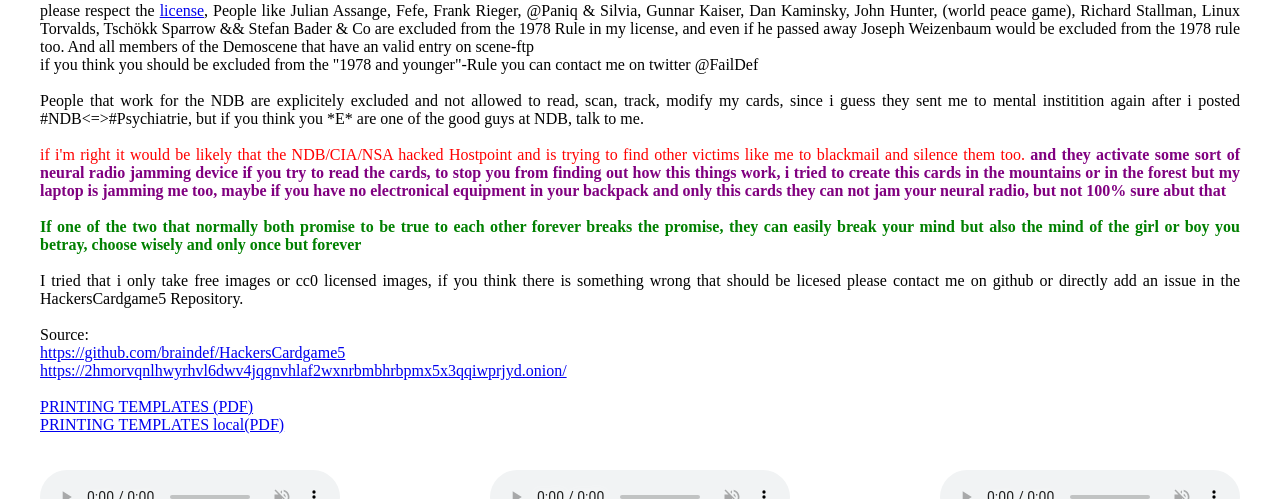
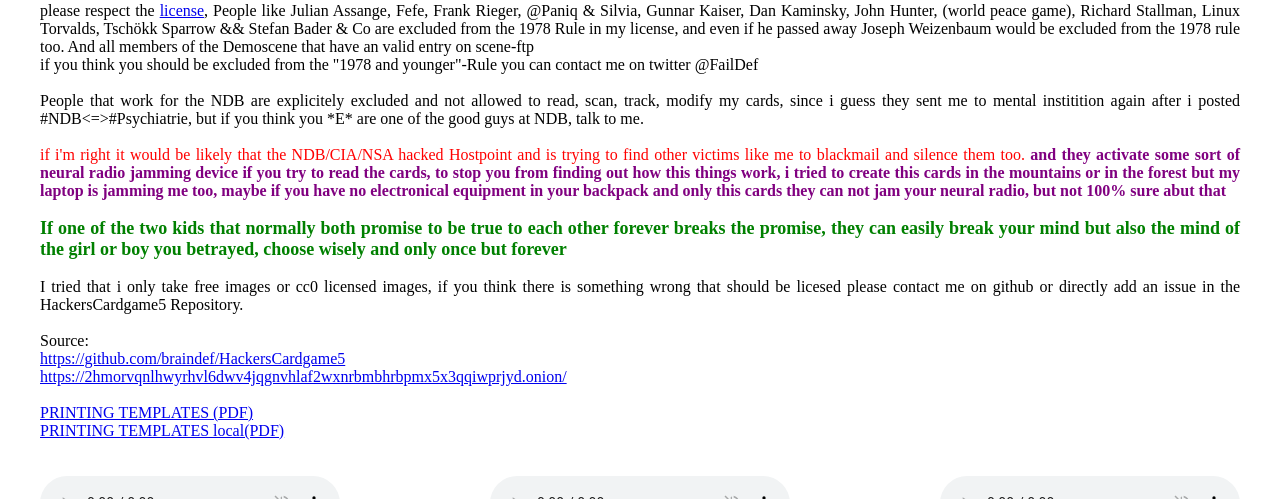
Before and after one commit to HackersCardgame/HackersCardgame5, a PHP site: page / in a window 1280 px wide. Shown: the part 172-671 px from the top of the page. Run offline with PHP 8.4, Linux system fonts and the light colour scheme; data that the repository does not hold is empty.

Commit message:
tempsave

```diff
--- a/index.php
+++ b/index.php
@@ -43,7 +43,7 @@
 <br><br>
 <font color=red>if i'm right it would be likely that the NDB/CIA/NSA hacked Hostpoint and is trying to find other victims like me to blackmail and silence them too.</font> <font color=purple><b>and they activate some sort of neural radio jamming device if you try to read the cards, to stop you from finding out how this things work, i tried to create this cards in the mountains or in the forest but my laptop is jamming me too, maybe if you have no electronical equipment in your backpack and only this cards they can not jam your neural radio, but not 100% sure abut that</b></font>
 <br><br>
-<font color=green site=4em><b>If one of the two that normally both promise to be true to each other forever breaks the promise, they can easily break your mind but also the mind of the girl or boy you betray, choose wisely and only once but forever</b></font>
+<font color=green size=4em><b>If one of the two kids that normally both promise to be true to each other forever breaks the promise, they can easily break your mind but also the mind of the girl or boy you betrayed, choose wisely and only once but forever</b></font>
 <br><br>
 I tried that i only take free images or cc0 licensed images, if you think there is something wrong that should be licesed please contact me on github or directly add an issue in the HackersCardgame5 Repository.
 <br><br>
--- a/jpg/EN/index.php
+++ b/jpg/EN/index.php
@@ -43,7 +43,7 @@
 <br><br>
 <font color=red>if i'm right it would be likely that the NDB/CIA/NSA hacked Hostpoint and is trying to find other victims like me to blackmail and silence them too.</font> <font color=purple><b>and they activate some sort of neural radio jamming device if you try to read the cards, to stop you from finding out how this things work, i tried to create this cards in the mountains or in the forest but my laptop is jamming me too, maybe if you have no electronical equipment in your backpack and only this cards they can not jam your neural radio, but not 100% sure abut that</b></font>
 <br><br>
-<font color=green site=4em><b>If one of the two that normally both promise to be true to each other forever breaks the promise, they can easily break your mind but also the mind of the girl or boy you betray, choose wisely and only once but forever</b></font>
+<font color=green size=4em><b>If one of the two kids that normally both promise to be true to each other forever breaks the promise, they can easily break your mind but also the mind of the girl or boy you betrayed, choose wisely and only once but forever</b></font>
 <br><br>
 I tried that i only take free images or cc0 licensed images, if you think there is something wrong that should be licesed please contact me on github or directly add an issue in the HackersCardgame5 Repository.
 <br><br>
```
